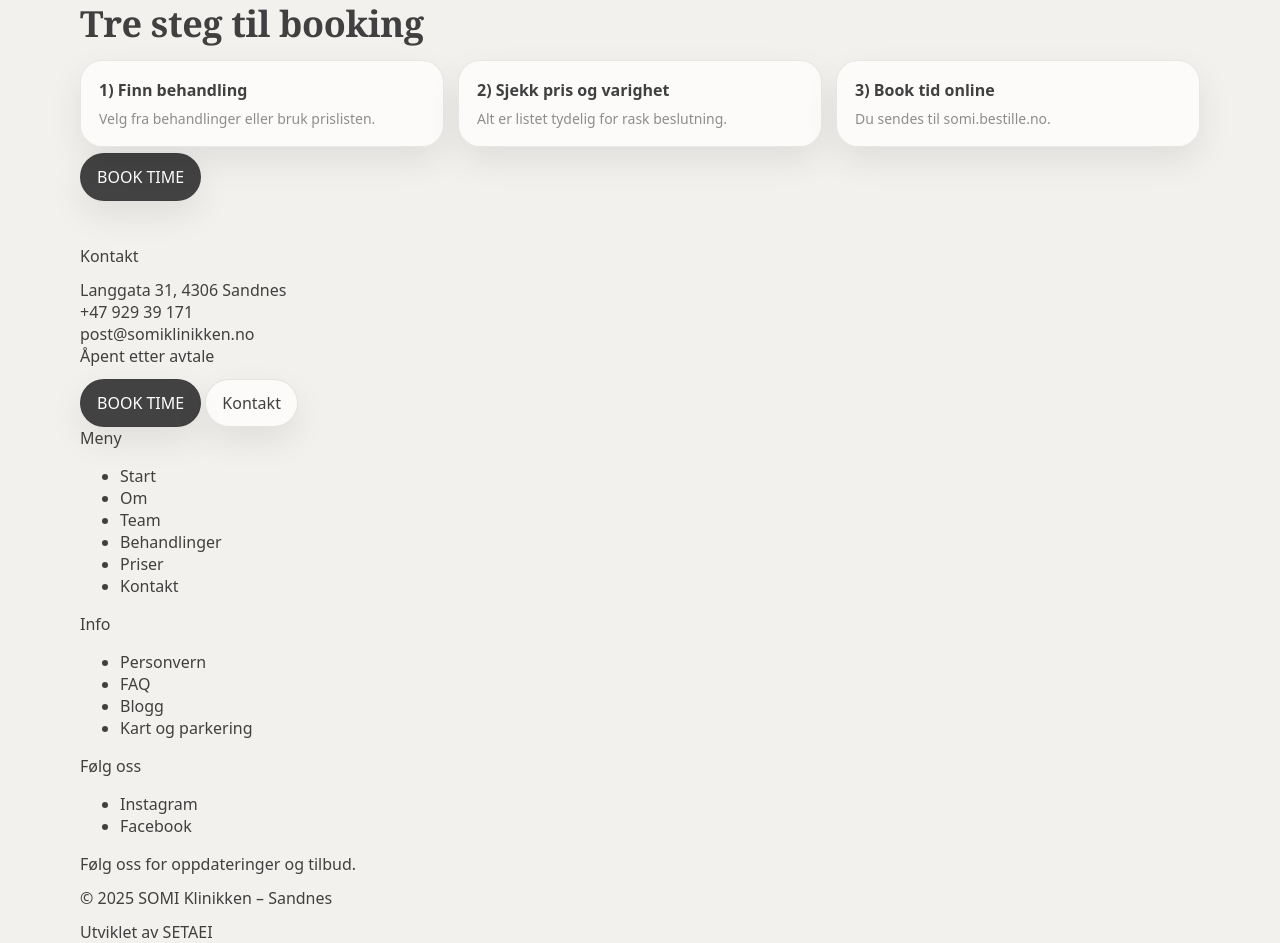
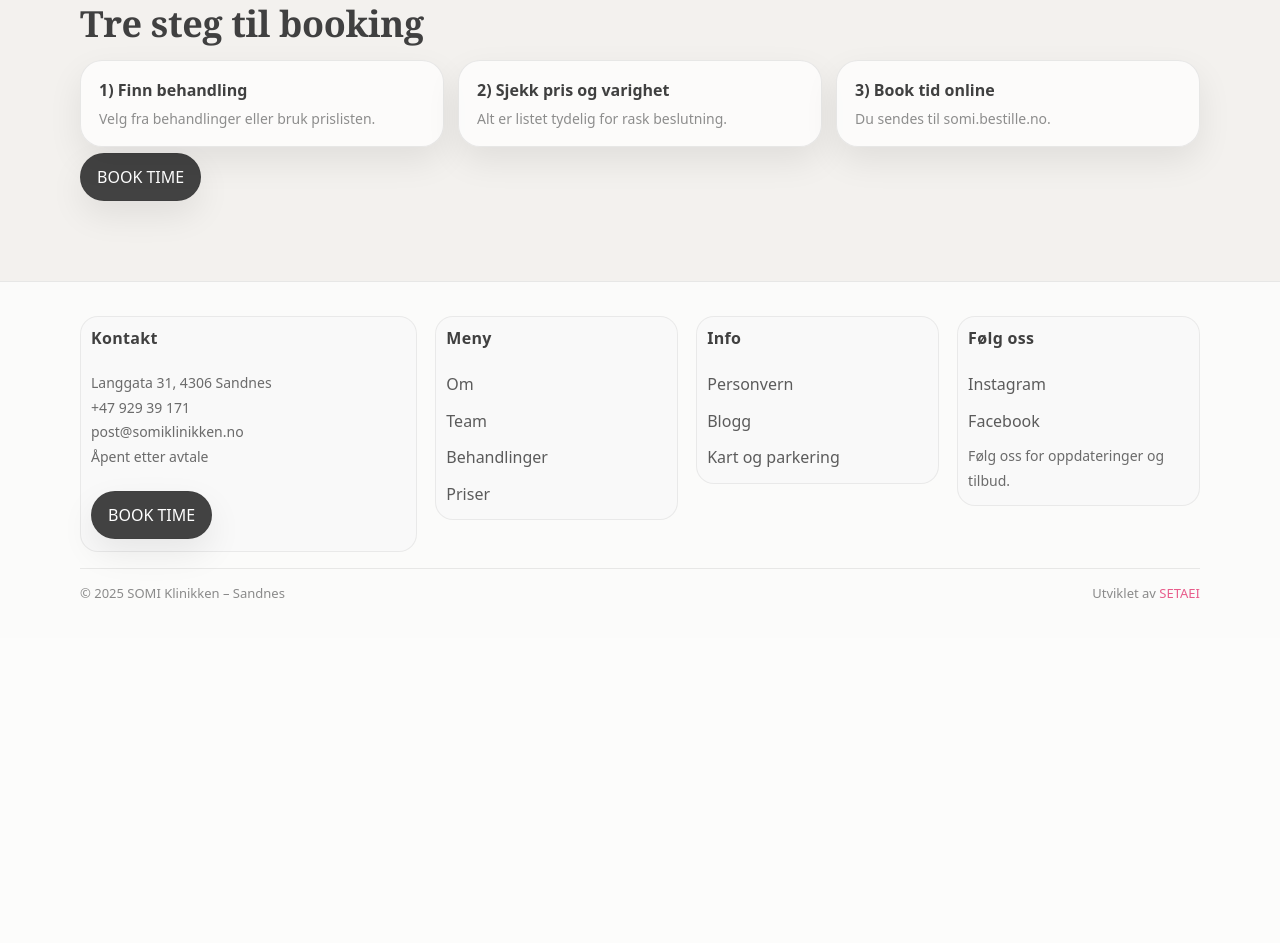
Before and after one commit to XS227/Somi-Klinikken, a PHP site: page / in a window 1280 px wide. Shown: the part 861-1804 px from the top of the page. After the commit the page ends 1459 px from the top, so only its background shows below. Run offline with PHP 8.4, Linux system fonts and the light colour scheme.

Commit message:
Fix footer markup to match styles

```diff
--- a/css/footer.css
+++ b/css/footer.css
@@ -22,18 +22,6 @@
   gap: 10px;
 }
 
-.footer__brand{
-  display: flex;
-  gap: 14px;
-  align-items: flex-start;
-}
-
-.footer__logo{
-  height: 40px;
-  width: auto;
-  object-fit: contain;
-}
-
 .footer__heading{
   font-weight: 700;
   letter-spacing: .02em;
@@ -44,6 +32,14 @@
   line-height: 1.75;
   color: rgba(56,56,56,.74);
   font-size: 14px;
+}
+.footer__muted a{
+  color: inherit;
+  text-decoration: none;
+}
+.footer__muted a:hover{
+  text-decoration: underline;
+  text-underline-offset: 3px;
 }
 
 .footer__actions{
--- a/partials/footer.html
+++ b/partials/footer.html
@@ -1,60 +1,56 @@
-<footer class="siteFooter" role="contentinfo">
+<footer class="site-footer" role="contentinfo">
   <div class="container">
-    <div class="footerGrid">
+    <div class="footer__grid">
       <!-- Kontakt -->
-      <section class="footerCol">
-        <p class="footerKicker">Kontakt</p>
-        <p class="footerText">
+      <section class="footer__col">
+        <p class="footer__heading">Kontakt</p>
+        <p class="footer__muted">
           Langgata 31, 4306 Sandnes<br />
-          <a class="footerLink" href="tel:+4792939171">+47 929 39 171</a><br />
-          <a class="footerLink" href="mailto:post@somiklinikken.no">post@somiklinikken.no</a><br />
-          <span class="footerMuted">Åpent etter avtale</span>
+          <a href="tel:+4792939171">+47 929 39 171</a><br />
+          <a href="mailto:post@somiklinikken.no">post@somiklinikken.no</a><br />
+          Åpent etter avtale
         </p>
 
-        <div class="footerActions">
+        <div class="footer__actions">
           <a class="btn btn--primary" href="https://somi.bestille.no/" target="_blank" rel="noopener">BOOK TIME</a>
-          <a class="btn" href="/contact.html">Kontakt</a>
         </div>
       </section>
 
       <!-- Meny -->
-      <nav class="footerCol" aria-label="Meny">
-        <p class="footerKicker">Meny</p>
-        <ul class="footerList">
-          <li><a class="footerLink" href="/index.html">Start</a></li>
-          <li><a class="footerLink" href="/om.html">Om</a></li>
-          <li><a class="footerLink" href="/team.html">Team</a></li>
-          <li><a class="footerLink" href="/behandlinger.html">Behandlinger</a></li>
-          <li><a class="footerLink" href="/priser.html">Priser</a></li>
-          <li><a class="footerLink" href="/contact.html">Kontakt</a></li>
+      <nav class="footer__col" aria-label="Meny">
+        <p class="footer__heading">Meny</p>
+        <ul class="footer__links">
+          <li><a href="/om.html">Om</a></li>
+          <li><a href="/team.html">Team</a></li>
+          <li><a href="/behandlinger.html">Behandlinger</a></li>
+          <li><a href="/priser.html">Priser</a></li>
         </ul>
       </nav>
 
       <!-- Info -->
-      <nav class="footerCol" aria-label="Info">
-        <p class="footerKicker">Info</p>
-        <ul class="footerList">
-          <li><a class="footerLink" href="/personvern.html">Personvern</a></li>
-          <li><a class="footerLink" href="/faq.html">FAQ</a></li>
-          <li><a class="footerLink" href="/blog.html">Blogg</a></li>
-          <li><a class="footerLink" href="https://www.google.com/maps?q=Langgata+31,+4306+Sandnes" target="_blank" rel="noopener">Kart og parkering</a></li>
+      <nav class="footer__col" aria-label="Info">
+        <p class="footer__heading">Info</p>
+        <ul class="footer__links">
+          <li><a href="/personvern.html">Personvern</a></li>
+          <li><a href="/blogg.html">Blogg</a></li>
+          <li><a href="https://www.google.com/maps?q=Langgata+31,+4306+Sandnes" target="_blank" rel="noopener">Kart og parkering</a></li>
         </ul>
       </nav>
 
       <!-- Sosial -->
-      <nav class="footerCol" aria-label="Sosiale medier">
-        <p class="footerKicker">Følg oss</p>
-        <ul class="footerList">
-          <li><a class="footerLink" href="#" rel="noopener">Instagram</a></li>
-          <li><a class="footerLink" href="#" rel="noopener">Facebook</a></li>
+      <nav class="footer__col" aria-label="Sosiale medier">
+        <p class="footer__heading">Følg oss</p>
+        <ul class="footer__links">
+          <li><a href="#" rel="noopener">Instagram</a></li>
+          <li><a href="#" rel="noopener">Facebook</a></li>
         </ul>
-        <p class="footerTiny">Følg oss for oppdateringer og tilbud.</p>
+        <p class="footer__muted">Følg oss for oppdateringer og tilbud.</p>
       </nav>
     </div>
 
-    <div class="footerBottom">
-      <p class="footerTiny">© <span data-year></span> SOMI Klinikken – Sandnes</p>
-      <p class="footerTiny">Utviklet av SETAEI</p>
+    <div class="footer__bottom">
+      <p>© <span data-year></span> SOMI Klinikken – Sandnes</p>
+      <p class="footer__credits">Utviklet av <span>SETAEI</span></p>
     </div>
   </div>
 </footer>
```
